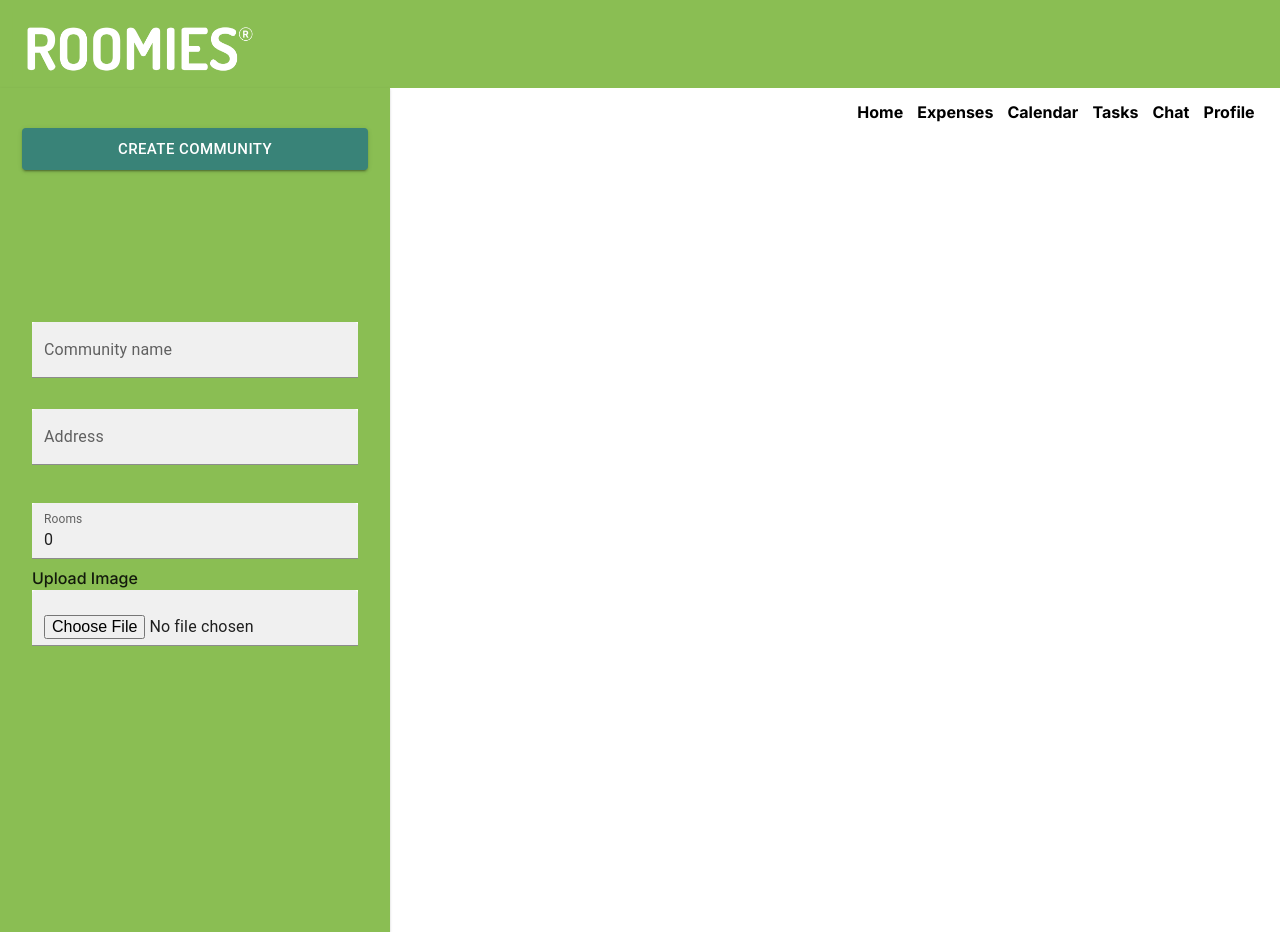
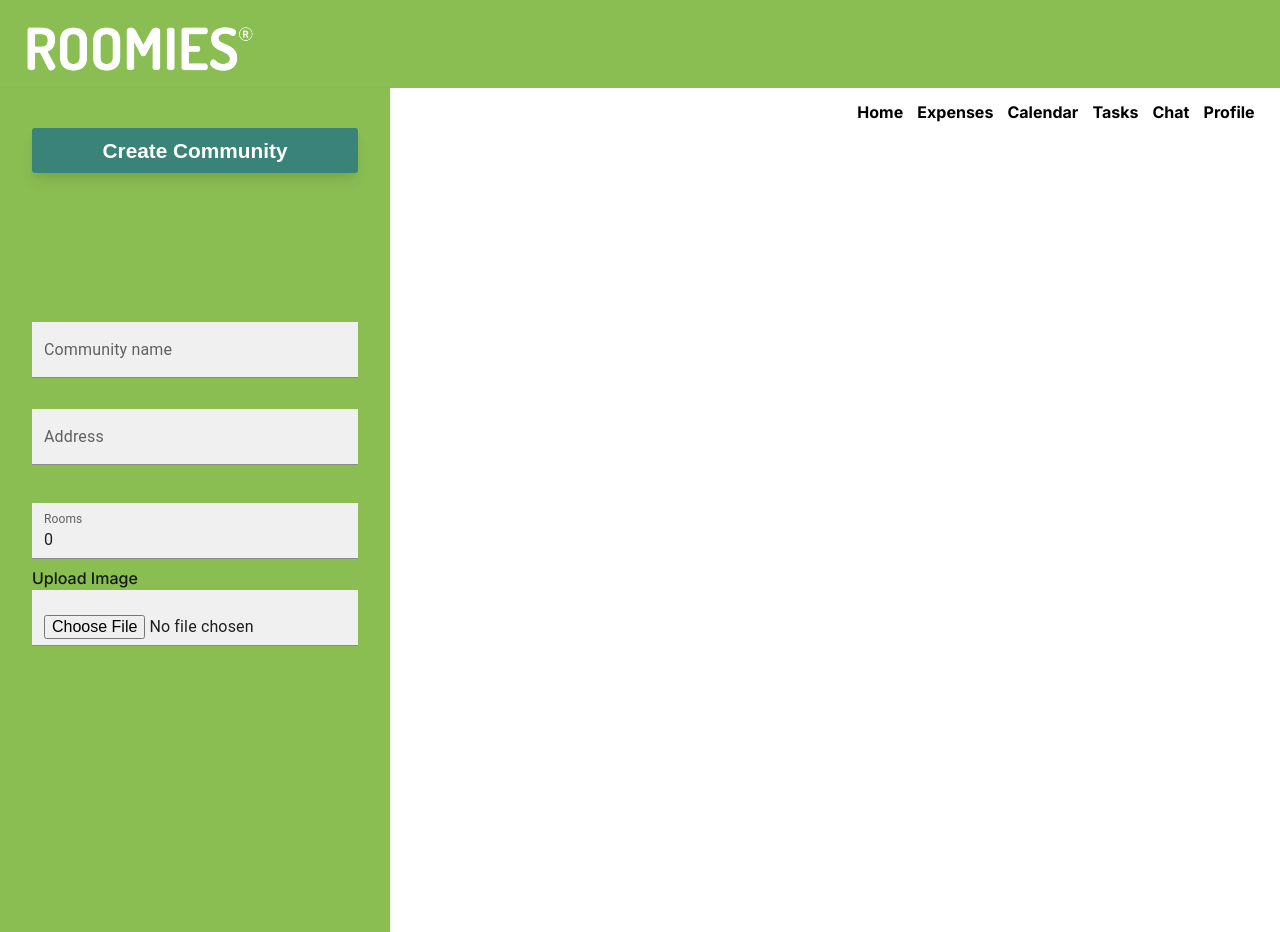
Before and after one commit to alber0087/roomies-app, a React (Vite) app: page /create in a window 1280 px wide. Built offline with nearby package versions, Linux system fonts and the light colour scheme; sample sign-in values are in the browser's storage.

Commit message:
Added Join to community function

```diff
--- a/src/components/PrimaryBtn/PrimaryBtn.jsx
+++ b/src/components/PrimaryBtn/PrimaryBtn.jsx
@@ -1,10 +1,10 @@
 /* eslint-disable react/prop-types */
 import './PrimaryBtn.css'
 
-function PrimaryBtn({ value, callToAction}) {
+function PrimaryBtn({ style, value, callToAction}) {
   return (
     <div>
-      <button className='primary-btn' onClick={callToAction}>{value}</button>
+      <button style={{style}} className='primary-btn' onClick={callToAction}>{value}</button>
     </div>
   )
 }
--- a/src/pages/CreateCommunityPage/CreateCommunity.jsx
+++ b/src/pages/CreateCommunityPage/CreateCommunity.jsx
@@ -1,7 +1,6 @@
 import { useState } from 'react'
 import './Createcommunity.css'
 import {
-  Button,
   Card,
   CardActions,
   CardContent,
@@ -10,6 +9,7 @@ import {
 } from '@mui/material'
 import { useNavigate } from 'react-router-dom'
 import { createCommunity } from '../../services/community.service'
+import PrimaryBtn from '../../components/PrimaryBtn/PrimaryBtn'
 
 /* const regexRoom = /^[1-9]$/ */
 
@@ -46,9 +46,15 @@ function CreateCommunity() {
  */
 
   const createCommunitY = async () => {
-    await createCommunity(name, address, rooms)
-    if (!localStorage.getItem('token')) alert('no tienes token')
-    else navigate('/dashboard')
+    if (name.length <= 0) {
+      return alert('The name cannot empty')
+    }
+
+     else {
+      await createCommunity(name, address, rooms)
+      if (!localStorage.getItem('token')) alert('no tienes token')
+      else navigate('/dashboard')
+    }
   }
 
   return (
@@ -131,15 +137,10 @@ function CreateCommunity() {
           </CardContent>
 
           <CardActions>
-            <Button
-              className="button-create"
-              style={{ backgroundColor: 'var(--secondary-color)' }}
-              size="large"
-              variant="contained"
-              onClick={createCommunitY}
-            >
-              Create Community
-            </Button>
+            <PrimaryBtn
+              callToAction={createCommunitY}
+              value={'Create Community'}
+            ></PrimaryBtn>
           </CardActions>
         </FormControl>
       </Card>
--- a/src/pages/InviteUserPage/InviteUser.jsx
+++ b/src/pages/InviteUserPage/InviteUser.jsx
@@ -1,18 +1,36 @@
-import { Button, Card, CardActions, CardContent, FormControl, TextField } from '@mui/material'
+import {
+  Button,
+  Card,
+  CardActions,
+  CardContent,
+  FormControl,
+  TextField,
+} from '@mui/material'
 import './InviteUser.css'
 import Header from '../../components/Header/Header'
 import { useNavigate } from 'react-router-dom'
+import { joinCommunity } from '../../services/community.service'
+import { useState } from 'react'
 
 function InviteUser() {
-const navigate = useNavigate()
+  const [id, setId] = useState('')
+  const navigate = useNavigate()
 
-const handleCreate = () => {
-  if (!localStorage.getItem('token')) alert('You need login first')
-  else navigate('/create')
-}
+  const handleInvite = (e) => {
+    const id = e.target.value
+    setId(id)
+  }
 
+  const handleCreate = () => {
+    if (!localStorage.getItem('token')) alert('You need login first')
+    else navigate('/create')
+  }
 
-
+  const joinToCommunity = async () => {
+    await joinCommunity(id)
+    if (!localStorage.getItem('token')) alert('You need login first')
+    navigate('/dashboard')
+  }
 
   return (
     <>
@@ -35,6 +53,7 @@ const handleCreate = () => {
                   width: '326px',
                   height: '46px',
                 }}
+                onChange={handleInvite}
                 size="small"
                 label="Code"
                 variant="filled"
@@ -51,6 +70,15 @@ const handleCreate = () => {
               >
                 Create Community
               </Button>
+              <Button
+                className="button-create"
+                sx={{ backgroundColor: 'var(--secondary-color)' }}
+                size="large"
+                variant="contained"
+                onClick={joinToCommunity}
+              >
+                Join
+              </Button>
             </CardActions>
           </FormControl>
         </Card>
--- a/src/router/index.jsx
+++ b/src/router/index.jsx
@@ -41,6 +41,7 @@ const router = createBrowserRouter([
       {
         path: '/create',
         element: <CreateCommunity />,
+
       },
     ],
   },
--- a/src/services/community.service.js
+++ b/src/services/community.service.js
@@ -1,14 +1,28 @@
-import { api } from "./api";
+import { api } from './api'
 
+export const joinCommunity = async (id) => {
+  await api.post(
+    `/communities/profile/${id}`,
+    {},
+    {
+      headers: {
+        token: localStorage.getItem('token'),
+      },
+    }
+  )
+}
 
 export const createCommunity = async (name, address, rooms) => {
   try {
-    const { data } = await api.post('/communities/profile', {name, address, rooms},
-    {
-      headers: {
-        token: localStorage.getItem('token')
+    const { data } = await api.post(
+      '/communities/profile',
+      { name, address, rooms },
+      {
+        headers: {
+          token: localStorage.getItem('token'),
+        },
       }
-    })
+    )
     localStorage.setItem('token', data.token)
   } catch (error) {
     console.error('Cannot Create Community', error)
@@ -19,8 +33,8 @@ export const getCommunityId = async () => {
   try {
     const { data } = await api.get('/communities/profile', {
       headers: {
-        token: localStorage.getItem('token')
-      }
+        token: localStorage.getItem('token'),
+      },
     })
     return data
   } catch (error) {
```
